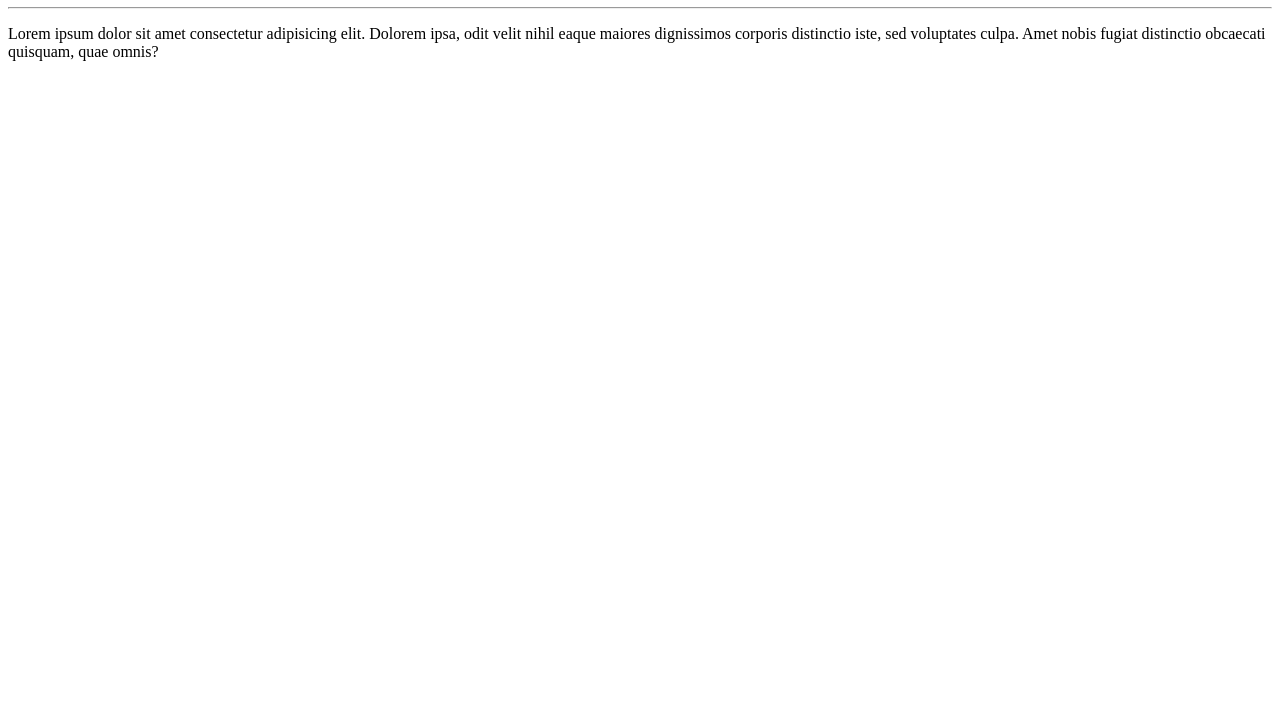
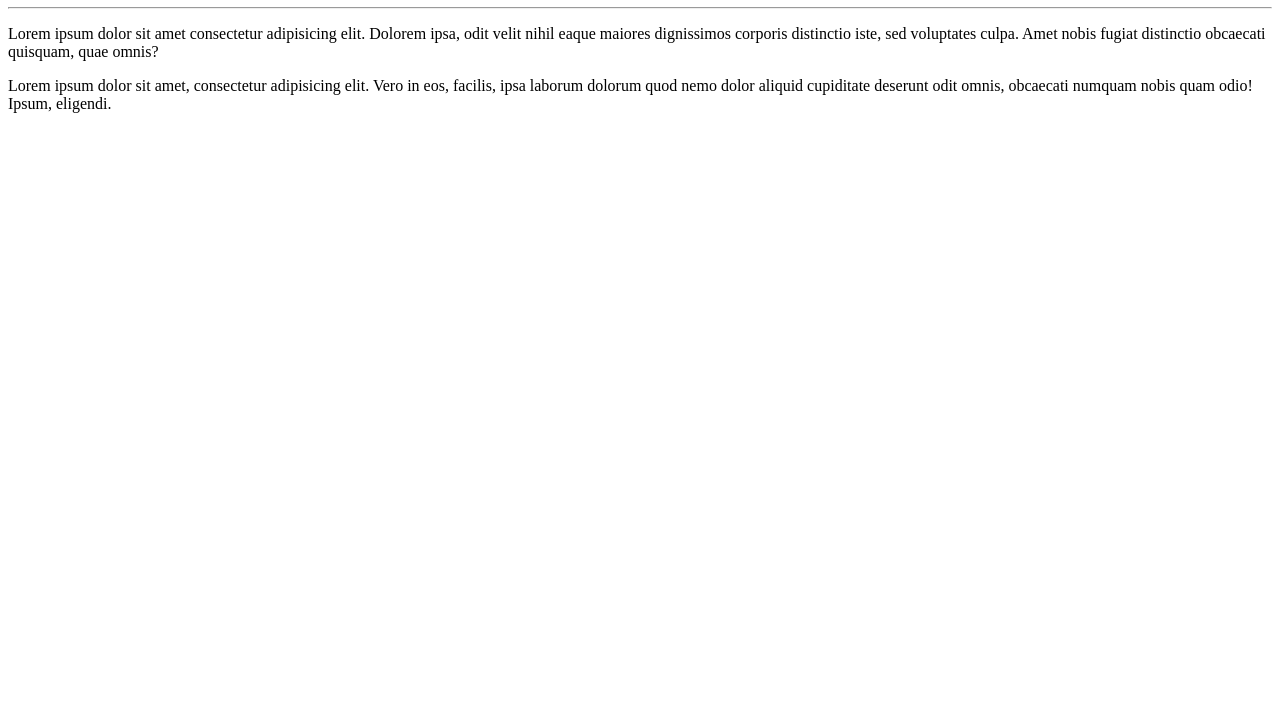
Before and after one commit to KevinReges/Ola-Mundo, a plain HTML site: page site-exemplo/index.html in a window 1280 px wide. Shown: the part 73-800 px from the top of the page. Drawn offline with Linux system fonts and the light colour scheme.

Commit message:
Adicionado um paragrafo

```diff
--- a/site-exemplo/index.html
+++ b/site-exemplo/index.html
@@ -10,5 +10,6 @@
     <h1>Olá, Mundo!</h1>
     <hr>
     <p>Lorem ipsum dolor sit amet consectetur adipisicing elit. Dolorem ipsa, odit velit nihil eaque maiores dignissimos corporis distinctio iste, sed voluptates culpa. Amet nobis fugiat distinctio obcaecati quisquam, quae omnis?</p>
+    <p>Lorem ipsum dolor sit amet, consectetur adipisicing elit. Vero in eos, facilis, ipsa laborum dolorum quod nemo dolor aliquid cupiditate deserunt odit omnis, obcaecati numquam nobis quam odio! Ipsum, eligendi.</p>
 </body>
 </html>
```
